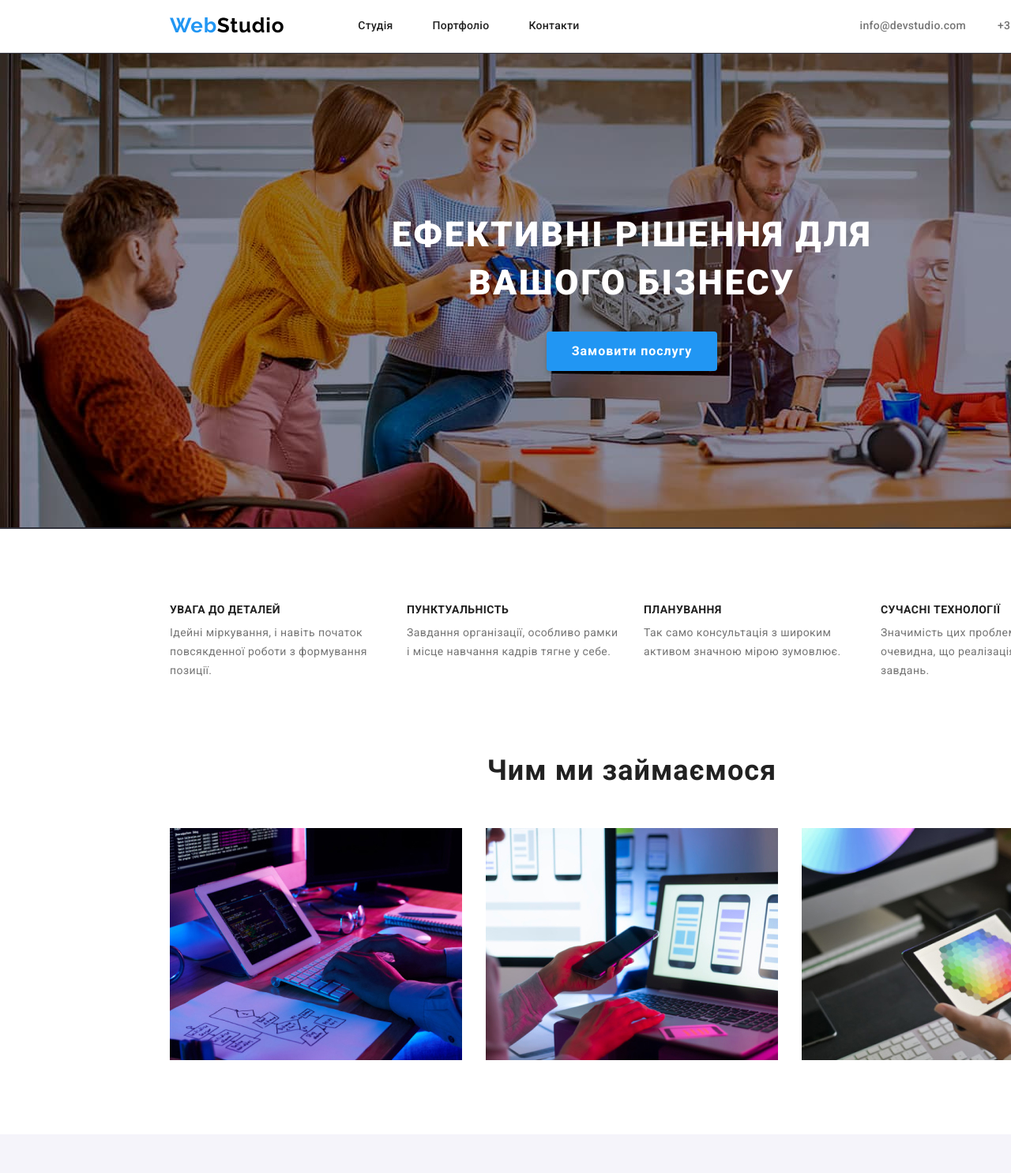
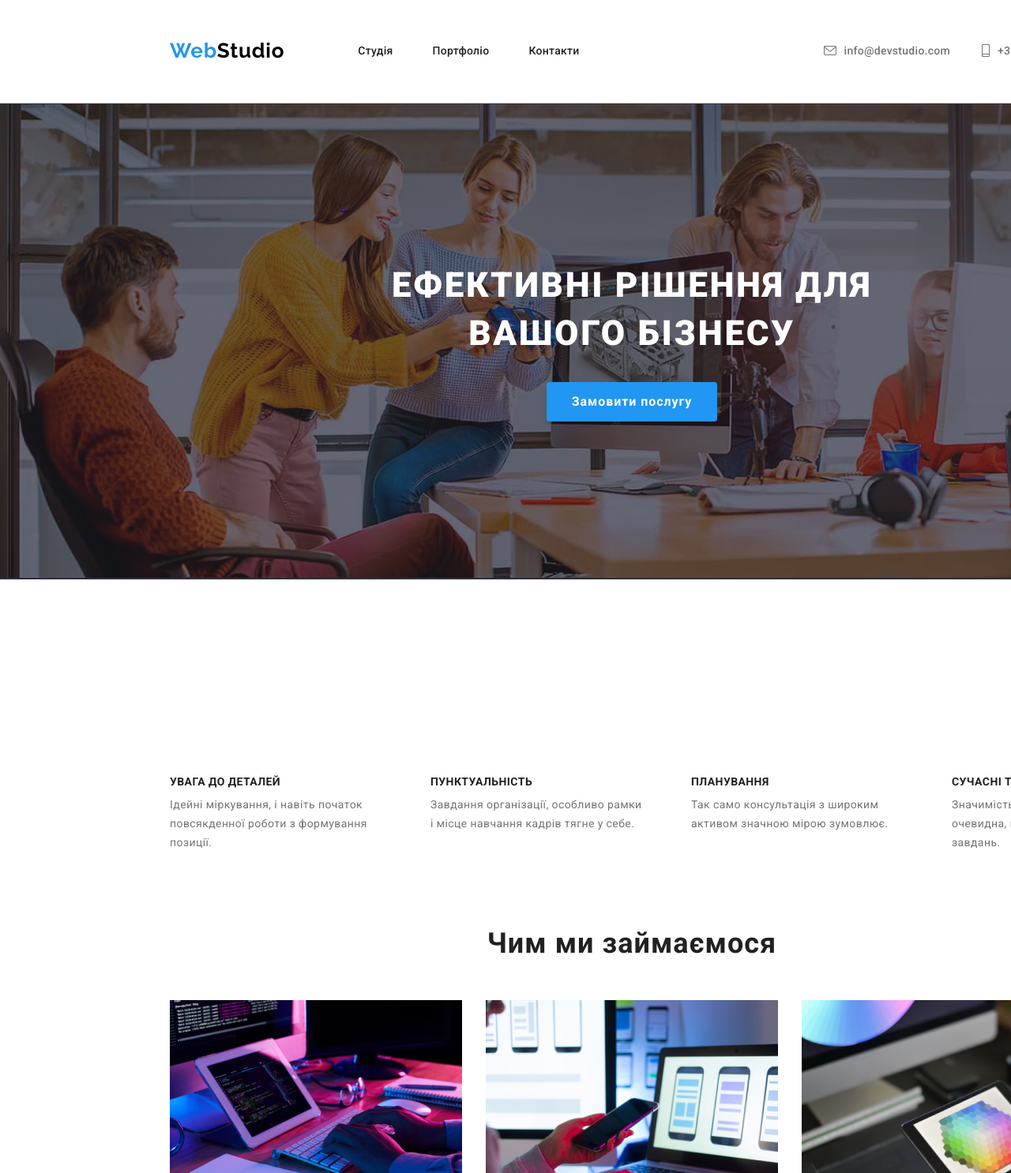
Before and after one commit to Andrii-Smyrnov/goit-markup-hw-04, a plain HTML site: page index.html in a window 1280 px wide. Shown: the top 1486 px of the page at 79% size. Drawn offline with nearby package versions, Linux system fonts and the light colour scheme.

Commit message:
header+hero-block done

```diff
--- a/css/styles.css
+++ b/css/styles.css
@@ -202,14 +202,20 @@ img {
 
 .header-mail,
 .header-phone {
+    display: flex;
+    align-items: center;
+    gap: 10px;
+
     color: var(--main-text-color);
-
     text-decoration: none;
 
     padding-top: 32px;
     padding-bottom: 32px;
+}
 
-
+.envelope,
+.smartphone {
+    fill: currentColor;
 }
 
 .header-mail:hover,
@@ -237,13 +243,16 @@ img {
 
 .hero-section {
 
-    background-color: var(--background-color-second);
-    background-image: url("../images/Img-hero-background.jpg");
-    box-shadow: 0px 4px 4px rgba(0, 0, 0, 0.25);
-
     max-width: 1600px;
+    min-height: 600px;
     background-repeat: no-repeat;
     background-position: center;
+    background-size: contain;
+
+    background-color: var(--background-color-second);
+    background-image: linear-gradient(rgba(47, 48, 58, 0.4),
+     rgba(47, 48, 58, 0.4)),
+    url("../images/Img-hero-background.jpg");
 
 
     padding-top: 200px;
--- a/index.html
+++ b/index.html
@@ -41,8 +41,10 @@
             <!--Contact information-->
 
             <ul class="list contacts-item">
-                <li><a class=" header-mail" href="https://www.info@devstudio.com">info@devstudio.com</a></li>
-                <li><a class=" header-phone" href="+380961111111">+38 096 111 11 11</a></li>
+                <li><a class=" header-mail" href="https://www.info@devstudio.com"><svg class="envelope" width="16" height="12"><use href="./images/sprite.svg#icon-envelope-hover"></use></svg> info@devstudio.com</a></li>
+                <li><a class=" header-phone" href="+380961111111"><svg class="smartphone" width="10" height="16">
+                    <use href="./images/sprite.svg#icon-smartphone"></use>
+                </svg>+38 096 111 11 11</a></li>
             </ul>
 
     </div>
@@ -83,19 +85,30 @@
 
                             <ul class="list benefits-list">
                                 <li class="benefits-list-item">
+                                    <svg class="benefits-box">
+                                        <use href="./images/sprite.svg#" class="benefits-item"></use></svg>
                                     <h3 class="heading-benefits">увага до деталей</h3>
                                     <p class="benefits-description">Ідейні міркування, і навіть початок повсякденної роботи з формування позиції.
                                     </p>
                                 </li>
                                 <li class="benefits-list-item">
+                                    <svg class="benefits-box">
+                                        <use href="./images/sprite.svg#" class="benefits-item"></use>
+                                    </svg>
                                     <h3 class="heading-benefits">пунктуальність</h3>
                                     <p class="benefits-description">Завдання організації, особливо рамки і місце навчання кадрів тягне у себе.</p>
                                 </li>
                                 <li class="benefits-list-item">
+                                    <svg class="benefits-box">
+                                        <use href="./images/sprite.svg#" class="benefits-item"></use>
+                                    </svg>
                                     <h3 class="heading-benefits">планування</h3>
                                     <p class="benefits-description">Так само консультація з широким активом значною мірою зумовлює.</p>
                                 </li>
                                 <li class="benefits-list-item">
+                                    <svg class="benefits-box">
+                                        <use href="./images/sprite.svg#" class="benefits-item"></use>
+                                    </svg>
                                     <h3 class="heading-benefits">сучасні технології</h3>
                                     <p class="benefits-description">Значимість цих проблем настільки очевидна, що реалізація планових завдань.</p>
                                 </li>
```
Also changed, not shown: images/sprite.svg (added), images/symbol-defs.svg (deleted).
